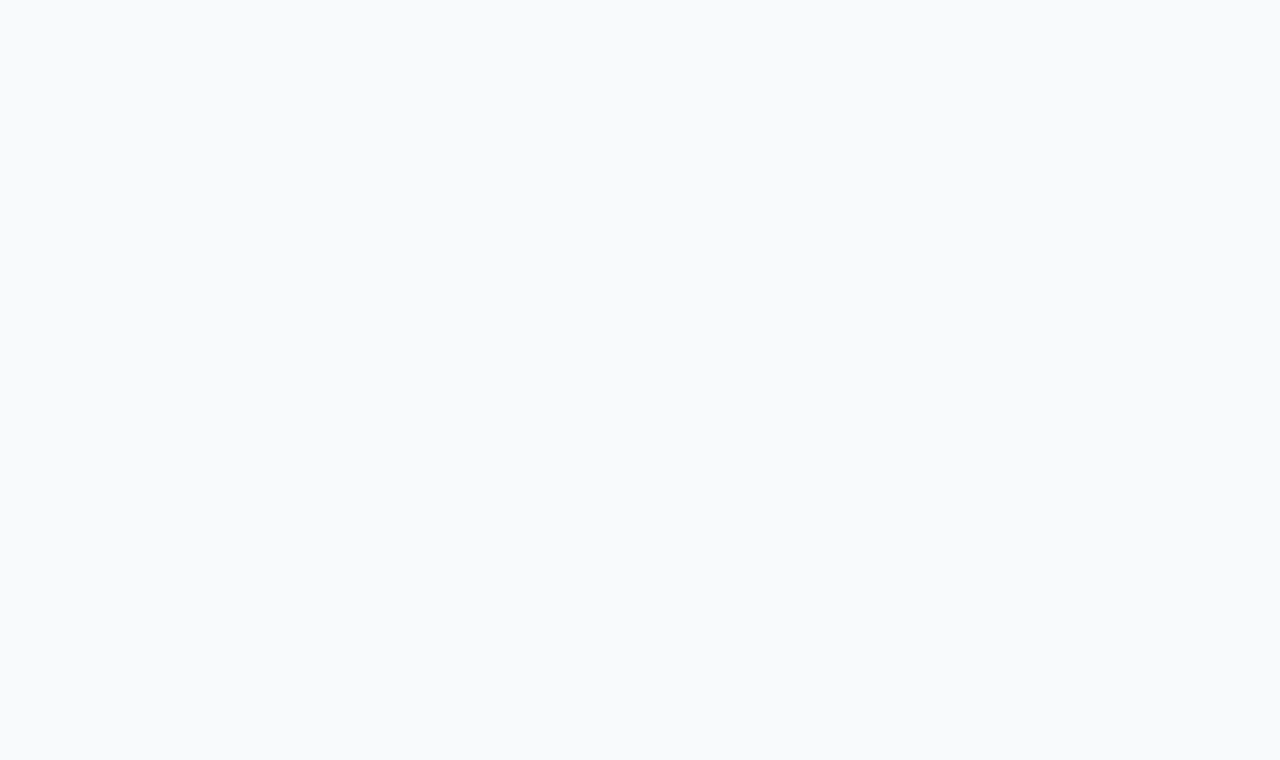
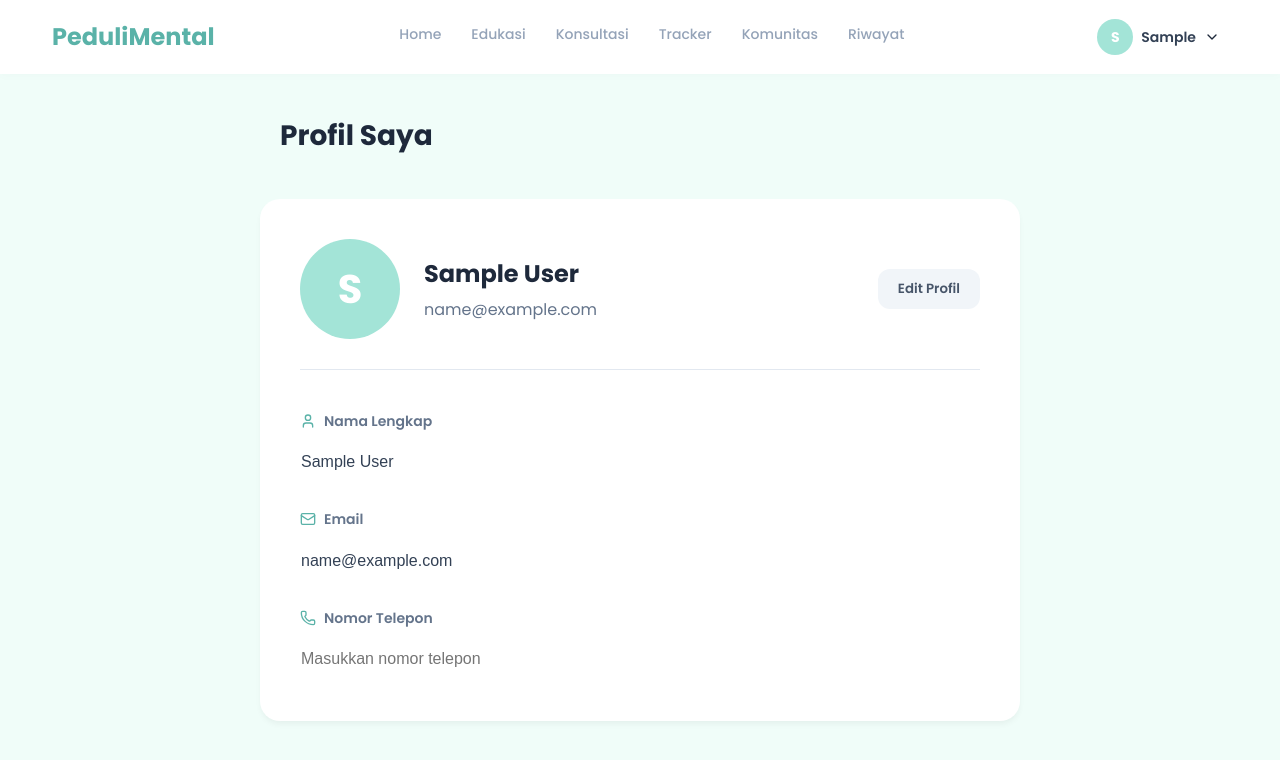
Before and after one commit to adrianardianto/pedulimental, a Vue app: page /profile in a window 1280 px wide. Before the commit this address had no page. Shown: the top 760 px of the page. Built offline with nearby package versions, Linux system fonts and the light colour scheme; sample sign-in values are in the browser's storage.

Commit message:
fitur profile

```diff
--- a/src/components/Navbar.vue
+++ b/src/components/Navbar.vue
@@ -96,7 +96,13 @@ const closeMenu = () => {
                <strong>{{ user?.name }}</strong>
                <p>{{ user?.email }}</p>
             </div>
-            <button class="dropdown-item" @click="handleLogout">
+
+            <router-link to="/profile" class="dropdown-item" @click="isProfileMenuOpen = false">
+              <User :size="16" />
+              <span>Lihat Profil</span>
+            </router-link>
+
+            <button class="dropdown-item logout-btn" @click="handleLogout">
               <LogOut :size="16" />
               <span>Keluar</span>
             </button>
@@ -312,7 +318,7 @@ const closeMenu = () => {
   padding: 10px 12px;
   border: none;
   background: none;
-  color: #ef4444; /* Red for logout */
+  color: #334155; /* Neutral Slate */
   font-size: 14px;
   font-weight: 500;
   cursor: pointer;
@@ -321,6 +327,14 @@ const closeMenu = () => {
 }
 
 .dropdown-item:hover {
+  background-color: #f1f5f9;
+}
+
+.dropdown-item.logout-btn {
+  color: #ef4444;
+}
+
+.dropdown-item.logout-btn:hover {
   background-color: #fef2f2;
 }
 
--- a/src/router/index.js
+++ b/src/router/index.js
@@ -40,6 +40,12 @@ const router = createRouter({
       meta: { requiresAuth: true }
     },
     {
+      path: '/profile',
+      name: 'profile',
+      component: () => import('../views/ProfileView.vue'),
+      meta: { requiresAuth: true }
+    },
+    {
       path: '/edukasi/:id',
       name: 'detail-artikel',
       component: () => import('../views/DetailArtikelView.vue'),
--- /dev/null
+++ b/src/views/ProfileView.vue
@@ -0,0 +1,373 @@
+<script setup>
+import { ref, onMounted } from "vue";
+import { useRouter } from "vue-router";
+import Navbar from "../components/Navbar.vue";
+import { User, Mail, Phone, Camera, Save } from "lucide-vue-next";
+
+const router = useRouter();
+const user = ref({
+  name: "",
+  email: "",
+  phone: "",
+  avatar: ""
+});
+
+const isEditing = ref(false);
+const isLoading = ref(false);
+
+const checkLoginStatus = () => {
+  const userData = localStorage.getItem("user");
+  if (userData) {
+    const parsed = JSON.parse(userData);
+    user.value = { ...user.value, ...parsed };
+  } else {
+    router.push("/login"); // Redirect if not logged in
+  }
+};
+
+const handleFileChange = (event) => {
+  const file = event.target.files[0];
+  if (file) {
+    const reader = new FileReader();
+    reader.onload = (e) => {
+      user.value.avatar = e.target.result;
+    };
+    reader.readAsDataURL(file);
+  }
+};
+
+const saveProfile = () => {
+  isLoading.value = true;
+  // Simulate API call
+  setTimeout(() => {
+    localStorage.setItem("user", JSON.stringify(user.value));
+    isLoading.value = false;
+    isEditing.value = false;
+    alert("Profil berhasil diperbarui!");
+    // Emit event so Navbar updates
+    window.dispatchEvent(new Event("user-login"));
+  }, 1000);
+};
+
+onMounted(() => {
+  checkLoginStatus();
+});
+</script>
+
+<template>
+  <div class="profile-page">
+    <Navbar />
+
+    <div class="container main-content">
+      <h1 class="page-title">Profil Saya</h1>
+
+      <div class="profile-card">
+        <!-- Header / Avatar Section -->
+        <div class="profile-header">
+          <div class="avatar-wrapper">
+            <div class="avatar-container">
+               <span v-if="!user.avatar" class="avatar-initial">{{ user.name.charAt(0) || 'U' }}</span>
+               <img v-else :src="user.avatar" class="avatar-img" alt="User Avatar" />
+
+               <label v-if="isEditing" class="camera-btn">
+                 <input type="file" accept="image/*" @change="handleFileChange" hidden />
+                 <Camera :size="18" color="white" />
+               </label>
+            </div>
+          </div>
+          <div class="header-info">
+             <h2 class="user-name">{{ user.name }}</h2>
+             <p class="user-email">{{ user.email }}</p>
+          </div>
+
+          <button
+            class="edit-toggle-btn"
+            :class="{ 'cancel-mode': isEditing }"
+            @click="isEditing = !isEditing"
+          >
+            {{ isEditing ? 'Batal Edit' : 'Edit Profil' }}
+          </button>
+        </div>
+
+        <!-- Form Section -->
+        <form @submit.prevent="saveProfile" class="profile-form">
+          <div class="form-group">
+            <label class="form-label">
+              <User :size="16" class="icon" /> Nama Lengkap
+            </label>
+            <input
+              v-model="user.name"
+              type="text"
+              class="form-input"
+              :disabled="!isEditing"
+              placeholder="Masukkan nama lengkap"
+            />
+          </div>
+
+          <div class="form-group">
+            <label class="form-label">
+              <Mail :size="16" class="icon" /> Email
+            </label>
+            <input
+              v-model="user.email"
+              type="email"
+              class="form-input"
+              :disabled="!isEditing"
+              placeholder="Masukkan email"
+            />
+          </div>
+
+          <div class="form-group">
+            <label class="form-label">
+              <Phone :size="16" class="icon" /> Nomor Telepon
+            </label>
+            <input
+              v-model="user.phone"
+              type="tel"
+              class="form-input"
+              :disabled="!isEditing"
+              placeholder="Masukkan nomor telepon"
+            />
+          </div>
+
+          <div v-if="isEditing" class="form-actions">
+            <button type="submit" class="save-btn" :disabled="isLoading">
+              <span v-if="isLoading">Menyimpan...</span>
+              <span v-else class="btn-content">
+                 <Save :size="18" /> Simpan Perubahan
+              </span>
+            </button>
+          </div>
+        </form>
+      </div>
+    </div>
+  </div>
+</template>
+
+<style scoped>
+.profile-page {
+  min-height: 100vh;
+  background-color: #f0fdf9;
+  padding-bottom: 60px;
+}
+
+.main-content {
+  padding-top: 40px;
+  max-width: 800px;
+}
+
+.page-title {
+  font-size: 28px;
+  font-weight: 700;
+  color: #1e293b;
+  margin-bottom: 40px;
+  padding-left: 20px;
+}
+
+.profile-card {
+  background: white;
+  border-radius: 20px;
+  padding: 40px;
+  box-shadow: 0 4px 6px -1px rgba(0, 0, 0, 0.05);
+}
+
+.profile-header {
+  display: flex;
+  align-items: center;
+  gap: 24px;
+  margin-bottom: 40px;
+  padding-bottom: 30px;
+  border-bottom: 1px solid #e2e8f0;
+}
+
+.avatar-wrapper {
+  position: relative;
+}
+
+.avatar-container {
+  width: 100px;
+  height: 100px;
+  border-radius: 50%;
+  background-color: #a3e4d7;
+  display: flex;
+  align-items: center;
+  justify-content: center;
+  position: relative;
+  overflow: visible; /* Allow camera button to hang out */
+}
+
+.avatar-initial {
+  font-size: 40px;
+  font-weight: 700;
+  color: white;
+}
+
+.avatar-img {
+  width: 100%;
+  height: 100%;
+  object-fit: cover;
+  border-radius: 50%;
+}
+
+.camera-btn {
+  position: absolute;
+  bottom: 0;
+  right: -5px;
+  background-color: #5ab2a8;
+  width: 32px;
+  height: 32px;
+  border-radius: 50%;
+  border: 3px solid white;
+  display: flex;
+  align-items: center;
+  justify-content: center;
+  cursor: pointer;
+  transition: transform 0.2s;
+}
+
+.camera-btn:hover {
+  transform: scale(1.1);
+}
+
+.header-info {
+  flex: 1;
+}
+
+.user-name {
+  font-size: 24px;
+  font-weight: 700;
+  color: #1e293b;
+  margin-bottom: 4px;
+}
+
+.user-email {
+  color: #64748b;
+  font-size: 16px;
+}
+
+.edit-toggle-btn {
+  padding: 10px 20px;
+  border-radius: 12px;
+  font-weight: 600;
+  cursor: pointer;
+  transition: all 0.2s;
+  background-color: #f1f5f9;
+  color: #475569;
+  border: none;
+}
+
+.edit-toggle-btn:hover {
+  background-color: #e2e8f0;
+}
+
+.edit-toggle-btn.cancel-mode {
+  background-color: #fee2e2;
+  color: #ef4444;
+}
+
+.edit-toggle-btn.cancel-mode:hover {
+  background-color: #fecaca;
+}
+
+/* Form Styles */
+.profile-form {
+  display: flex;
+  flex-direction: column;
+  gap: 24px;
+}
+
+.form-group {
+  display: flex;
+  flex-direction: column;
+  gap: 8px;
+}
+
+.form-label {
+  display: flex;
+  align-items: center;
+  gap: 8px;
+  font-size: 14px;
+  font-weight: 600;
+  color: #64748b;
+}
+
+.icon {
+  color: #5ab2a8;
+}
+
+.form-input {
+  padding: 12px 16px;
+  border-radius: 12px;
+  border: 1px solid #e2e8f0;
+  font-size: 16px;
+  color: #1e293b;
+  transition: all 0.2s;
+  background-color: #f8fafc;
+}
+
+.form-input:disabled {
+  background-color: transparent;
+  border-color: transparent;
+  padding-left: 0;
+  color: #334155;
+  font-weight: 500;
+}
+
+.form-input:focus {
+  outline: none;
+  border-color: #5ab2a8;
+  background-color: white;
+  box-shadow: 0 0 0 3px rgba(90, 178, 168, 0.1);
+}
+
+.form-actions {
+  display: flex;
+  justify-content: flex-end;
+  margin-top: 16px;
+}
+
+.save-btn {
+  background-color: #5ab2a8;
+  color: white;
+  padding: 12px 32px;
+  border-radius: 12px;
+  font-weight: 600;
+  border: none;
+  cursor: pointer;
+  transition: background 0.2s;
+  display: flex;
+  align-items: center;
+  gap: 8px;
+}
+
+.save-btn:hover {
+  background-color: #4a968c;
+}
+
+.save-btn:disabled {
+  opacity: 0.7;
+  cursor: not-allowed;
+}
+
+.btn-content {
+  display: flex;
+  align-items: center;
+  gap: 8px;
+}
+
+@media (max-width: 640px) {
+  .profile-header {
+    flex-direction: column;
+    text-align: center;
+    gap: 16px;
+  }
+
+  .header-info {
+    width: 100%;
+  }
+
+  .edit-toggle-btn {
+    width: 100%;
+  }
+}
+</style>
```
